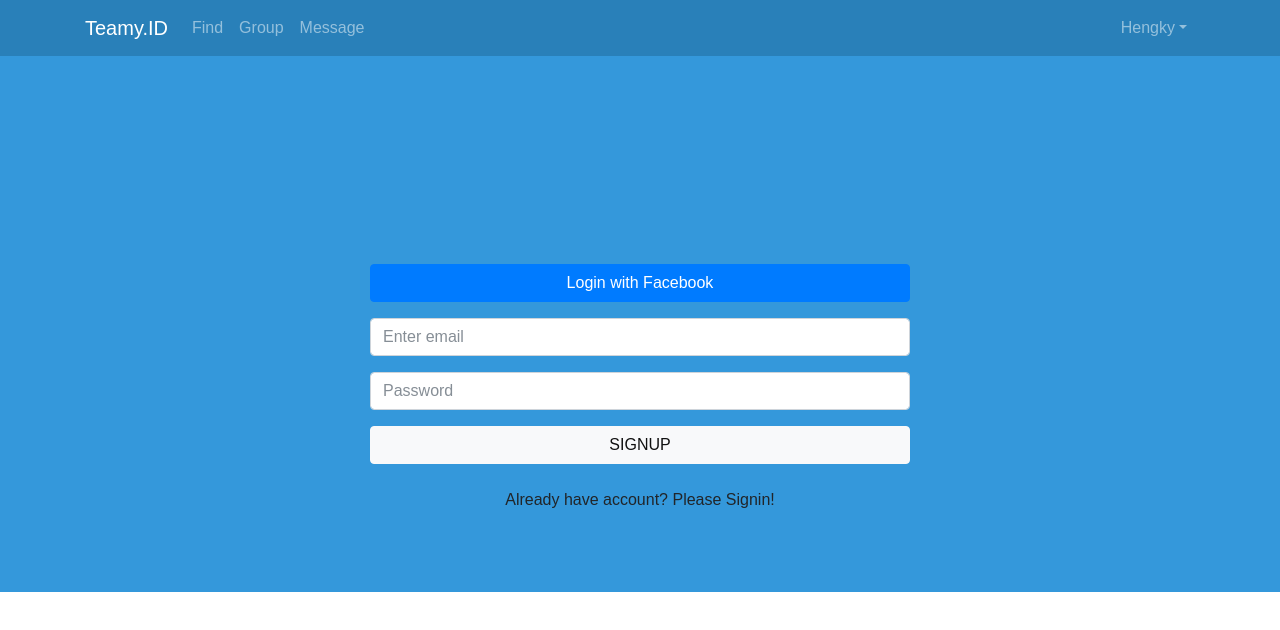
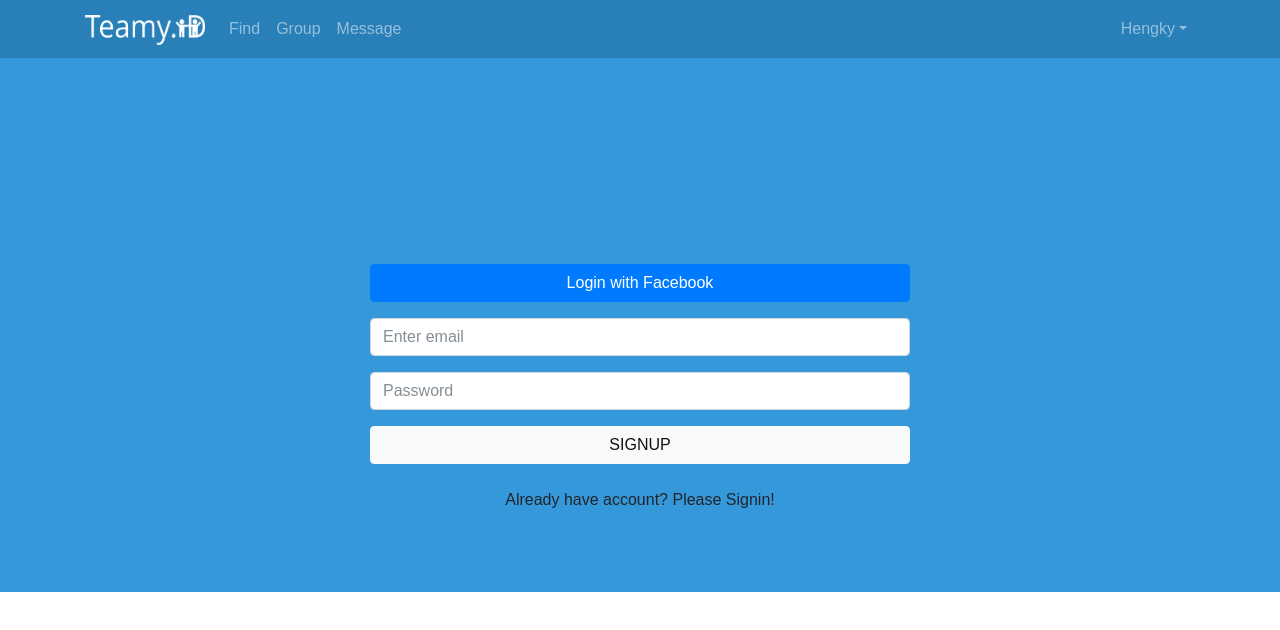
Before and after one commit to indransyah/teamyid-frontend, a React (Create React App) app: page / in a window 1280 px wide. Shown: the top 630 px of the page. Built offline with nearby package versions, Linux system fonts and the light colour scheme.

Commit message:
Add logo

```diff
--- a/src/components/header.js
+++ b/src/components/header.js
@@ -6,7 +6,9 @@ class Header extends React.Component {
       <div className="container">
         <nav className="navbar navbar-expand-md fixed-top navbar-dark bg-blue-dark">
           <div className="container">
-            <a className="navbar-brand" href="/">Teamy.ID</a>
+            <a className="navbar-brand" href="/">
+              <img src="img/logo.png" width="120px" height="30px"/>
+            </a>
               <button className="navbar-toggler" type="button" data-toggle="collapse" data-target="#navbarSupportedContent" aria-controls="navbarSupportedContent" aria-expanded="false" aria-label="Toggle navigation">
                 <span className="navbar-toggler-icon"></span>
               </button>
```
Also changed, not shown: public/img/logo.png (added).
